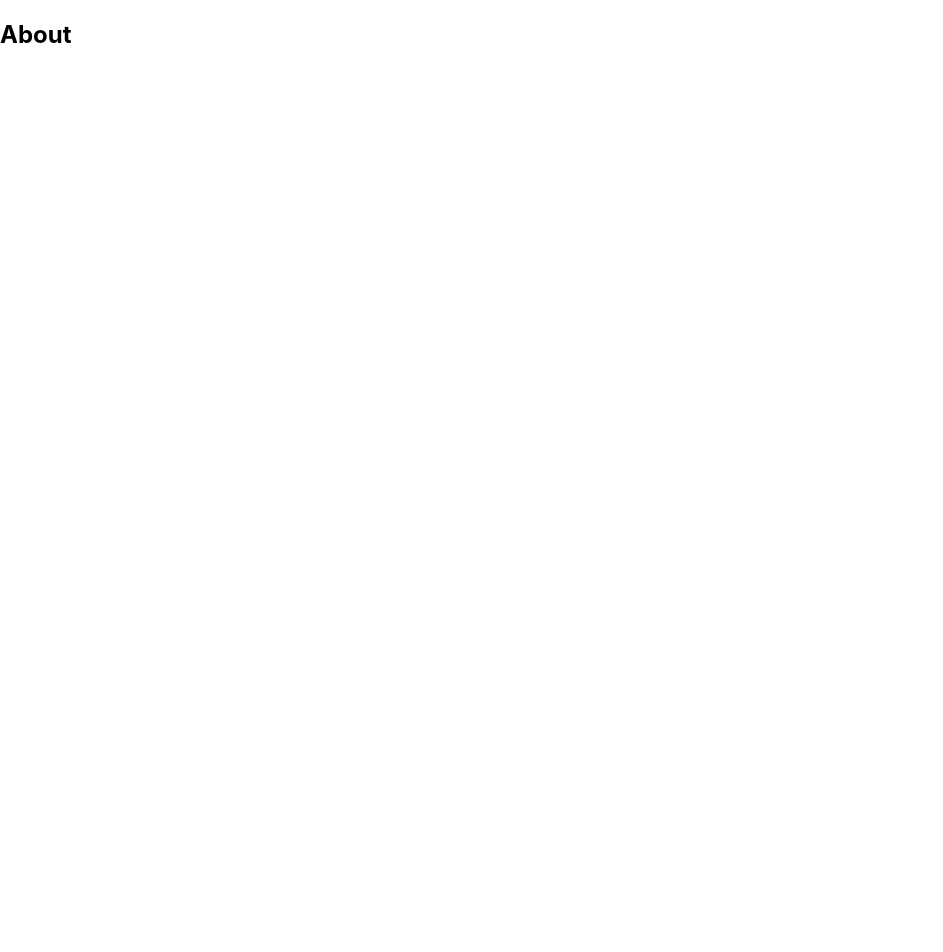
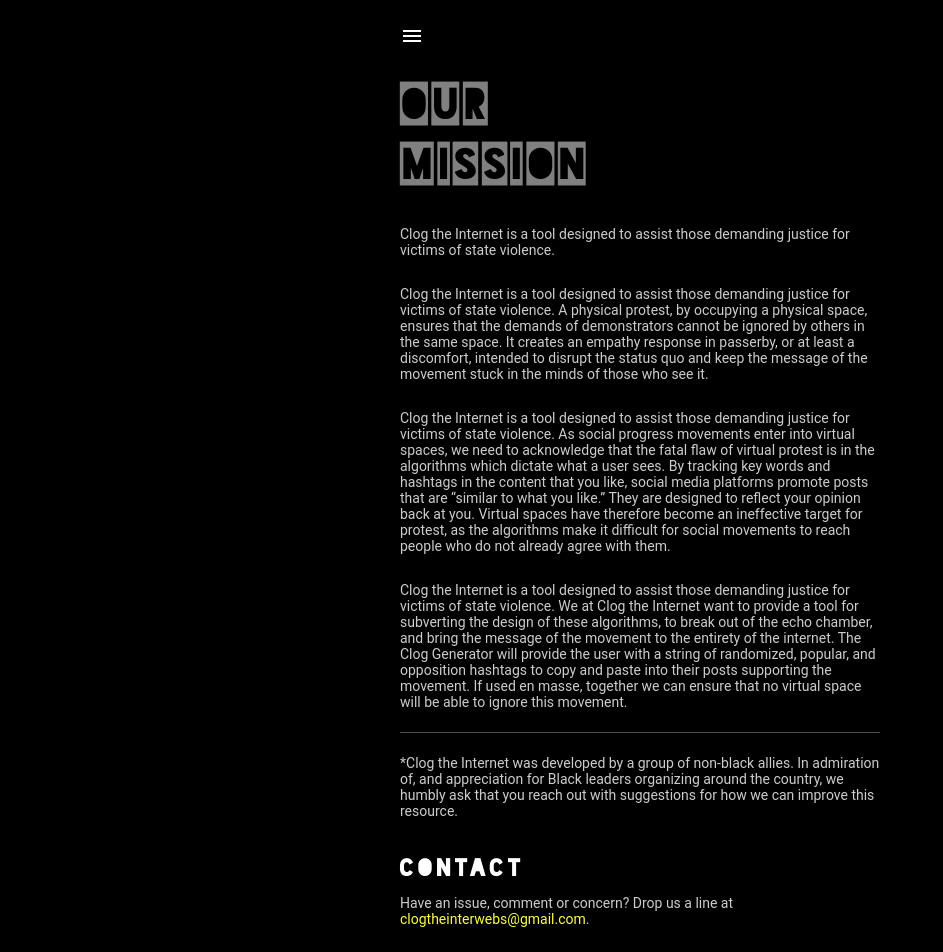
Before and after one commit to vjsingh/clogtheinternet, a React (Create React App) app: page /mission in a window 1280 px wide. Shown: the top 952 px of the page, without its empty margins (0-943 px from the left). Before the commit the page ends 800 px from the top, so only its background shows below. Built offline with nearby package versions, Linux system fonts and the light colour scheme.

Commit message:
Way more front end updates

```diff
--- /dev/null
+++ b/src/About.js
@@ -0,0 +1,82 @@
+import React from 'react';
+import styled from 'styled-components';
+
+import RightsText from './RightsText'
+import Header from './Header'
+import Title from './Title'
+import Container from './Container'
+import * as STATIC from './staticValues';
+
+function About(props) {
+  return (
+    <Container>
+      <Header showMenu={props.showMenu} />
+      <Title>Our<br/>Mission</Title>
+
+      <BodyText>
+Clog the Internet is a tool designed to assist those demanding justice for victims of state violence.
+      </BodyText>
+
+      <BodyText>
+Clog the Internet is a tool designed to assist those demanding justice for victims of state violence.
+A physical protest, by occupying a physical space, ensures that the demands of demonstrators cannot be ignored by others in the same space. It creates an empathy response in passerby, or at least a discomfort, intended to disrupt the status quo and keep the message of the movement stuck in the minds of those who see it.
+      </BodyText>
+
+      <BodyText>
+Clog the Internet is a tool designed to assist those demanding justice for victims of state violence.
+As social progress movements enter into virtual spaces, we need to acknowledge that the fatal flaw of virtual protest is in the algorithms which dictate what a user sees. By tracking key words and hashtags in the content that you like, social media platforms promote posts that are “similar to what you like.” They are designed to reflect your opinion back at you. Virtual spaces have therefore become an ineffective target for protest, as the algorithms make it difficult for social movements to reach people who do not already agree with them.
+      </BodyText>
+
+      <BodyText>
+Clog the Internet is a tool designed to assist those demanding justice for victims of state violence.
+We at Clog the Internet want to provide a tool for subverting the design of these algorithms, to break out of the echo chamber, and bring the message of the movement to the entirety of the internet. The Clog Generator will provide the user with a string of randomized, popular, and opposition hashtags to copy and paste into their posts supporting the movement. If used en masse, together we can ensure that no virtual space will be able to ignore this movement.
+      </BodyText>
+
+      <Divider/>
+
+      <BodyText>
+*Clog the Internet was developed by a group of non-black allies. In admiration of, and appreciation for Black leaders organizing around the country, we humbly ask that you reach out with suggestions for how we can improve this resource.
+      </BodyText>
+
+      <Heading>Contact</Heading>
+
+      <BodyText>
+Have an issue, comment or concern? Drop us a line at <BasicLink href="mailto:clogtheinterwebs@gmail.com">clogtheinterwebs@gmail.com</BasicLink>.
+      </BodyText>
+
+      <RightsText/>
+
+    </Container>
+  );
+}
+
+export default About;
+
+const BodyText = styled.p`
+  font-family: 'Roboto';
+  color: #CCCCCC;
+  font-size: 14px;
+`;
+
+const Divider = styled.hr`
+  width: 100%;
+  border: none;
+  border-bottom: 1px solid rgba(255,255,255,0.3);
+`;
+
+const Heading = styled.div`
+  color: white;
+  font-family: 'BlackoutMidnight';
+  font-size: 24px;
+  line-height: 24px;
+  letter-spacing: 4px;
+  text-transform: uppercase;
+  margin-top: 24px;
+`;
+
+const BasicLink = styled.a`
+  color: ${STATIC.YELLOW};
+  text-decoration: none;
+
+  &:hover { color: white; }
+`;
--- a/src/App.js
+++ b/src/App.js
@@ -1,10 +1,15 @@
 import React from 'react';
 import Home from './Home';
+import About from './About';
+import Artists from './Artists';
+import Donate from './Donate';
 import Menu from './Menu';
 import GlobalFonts from './Fonts';
 import { BrowserRouter as Router, Switch, Route } from "react-router-dom";
+import styled from 'styled-components';
 
 export default class App extends React.Component {
+
   constructor(props) {
     super(props);
     this.state = { showMenu: false };
@@ -21,7 +26,7 @@ export default class App extends React.Component {
   render() {
     return (
       <Router>
-        <div>
+        <Background>
           {this.state.showMenu ? (
             <Menu hideMenu={() => this.hideMenu()} />
           ) : (
@@ -40,21 +45,13 @@ export default class App extends React.Component {
               </Route>
             </Switch>
           )}
-        </div>
+        </Background>
         <GlobalFonts />
       </Router>
     );
   }
 }
 
-function About() {
-  return <h2>About</h2>;
-}
-
-function Donate() {
-  return <h2>Donate</h2>;
-}
-
-function Artists() {
-  return <h2>Artists</h2>;
-}
+const Background = styled.div`
+  background-color: black;
+`;
--- /dev/null
+++ b/src/Artists.js
@@ -0,0 +1,114 @@
+import React from 'react';
+import styled from 'styled-components';
+
+import Container from './Container'
+import RightsText from './RightsText'
+import Header from './Header'
+import Title from './Title'
+import * as STATIC from './staticValues';
+
+function Artists(props) {
+  return (
+    <Container>
+      <Header showMenu={props.showMenu} />
+      <Title>Black<br/>Artists</Title>
+
+      <ArtistTile>
+        <ArtistInfo>
+          <InfoContainer>
+            <ArtistName>Temi Coker</ArtistName>
+            <ArtistWebsite href="https://temicoker.co">temicoker.co</ArtistWebsite>
+          </InfoContainer>
+        </ArtistInfo>
+        <ArtistImage src="https://scontent-lga3-1.cdninstagram.com/v/t51.2885-15/e35/s1080x1080/101387039_251696146108482_719334181343596050_n.jpg?_nc_ht=scontent-lga3-1.cdninstagram.com&_nc_cat=106&_nc_ohc=pZ0UzA3wc4MAX8yTpvC&oh=3d2f8e838d290c829e96eb8288b90ab7&oe=5F1179E5" />
+      </ArtistTile>
+
+      <ArtistTile>
+        <DarkArtistInfo>
+          <InfoContainer>
+            <DarkArtistName>Monica Ahanonu</DarkArtistName>
+            <DarkArtistWebsite href="https://mahanonu.com">mahanonu.com</DarkArtistWebsite>
+          </InfoContainer>
+        </DarkArtistInfo>
+        <ArtistImage src="https://pbs.twimg.com/media/EZMk-OWUwAEe2ef.jpg" />
+      </ArtistTile>
+
+
+      <RightsText/>
+
+    </Container>
+  );
+}
+
+export default Artists;
+
+const ArtistTile = styled.div`
+  position: relative;
+  height: 152px;
+  margin-bottom: 24px;
+`;
+
+const ArtistInfo = styled.div`
+  position: absolute;
+  bottom: 0;
+  right: 0;
+  height: 64px;
+  width: 72%;
+  background-color: ${STATIC.YELLOW};
+  z-index: 5;
+`;
+
+const InfoContainer = styled.div`
+  margin: 16px 16px;
+`;
+
+const ArtistName = styled.div`
+  color: black;
+  font-family: 'BlackoutMidnight';
+  font-size: 14px;
+  line-height: 14px;
+  text-transform: uppercase;
+`;
+
+const ArtistWebsite = styled.a`
+  color: black;
+  font-family: Roboto;
+  font-style: normal;
+  font-weight: normal;
+  font-size: 12px;
+  line-height: 14px;
+
+  text-decoration-line: underline;
+
+  &:hover {
+    color: #4a4a4a;
+    text-decoration: none;
+  }
+`;
+
+const ArtistImage = styled.img`
+  position: absolute;
+  top: 0;
+  left: 0;
+  width: 128px;
+  height: 128px;
+  z-index: 3;
+`;
+
+const DarkArtistInfo = styled(ArtistInfo)`
+  background: black;
+  border: 1px solid white;
+  box-sizing: border-box;
+`;
+
+const DarkArtistName = styled(ArtistName)`
+  color: white;
+`;
+
+const DarkArtistWebsite = styled(ArtistWebsite)`
+  color: ${STATIC.YELLOW};
+  &:hover {
+    color: white;
+    text-decoration: none;
+  }
+`;
--- /dev/null
+++ b/src/Container.js
@@ -0,0 +1,17 @@
+import React from 'react';
+import styled from 'styled-components';
+
+import * as STATIC from './staticValues';
+
+const Container = styled.div`
+  margin: 0 auto;
+  display: flex;
+  flex: 1;
+  min-height: 100vh;
+  max-width: 480px;
+  flex-direction: column;
+  background-color: black;
+  padding: 8px ${STATIC.SIDE_MARGIN};
+`;
+
+export default Container;
--- /dev/null
+++ b/src/Donate.js
@@ -0,0 +1,65 @@
+import React from 'react';
+import styled from 'styled-components';
+
+import RightsText from './RightsText'
+import Header from './Header'
+import Title from './Title'
+import Container from './Container'
+import * as STATIC from './staticValues';
+
+function Donate(props) {
+  return (
+    <Container>
+      <Header showMenu={props.showMenu} />
+      <Title>Places_to<br/>Donate</Title>
+
+      <DonateList>
+        <DonateListItem>
+          <Name>Black Lives Matter</Name>
+          <Site href="https://www.blacklivesmatter.com">www.blacklivesmatter.com</Site>
+        </DonateListItem>
+      </DonateList>
+
+      <RightsText/>
+
+    </Container>
+  );
+}
+
+export default Donate;
+
+const DonateList = styled.ul`
+  list-style-type: none;
+  padding-inline-start: 0;
+`;
+
+const DonateListItem = styled.li`
+  font-family: 'Roboto';
+  color: #CCCCCC;
+  font-size: 14px;
+  margin-bottom: 24px;
+`;
+
+const Name = styled.div`
+  color: white;
+  font-family: 'Roboto';
+  font-style: normal;
+  font-weight: 900;
+  font-size: 24px;
+  line-height: 28px;
+  text-transform: uppercase;
+  margin-bottom: 6px;
+`;
+
+const Site = styled.a`
+  color: ${STATIC.YELLOW};
+  text-decoration: underline;
+
+  font-family: 'Roboto';
+  font-style: normal;
+  font-weight: normal;
+  font-size: 12px;
+  line-height: 14px;
+
+  &:hover { color: white; }
+`;
--- /dev/null
+++ b/src/Header.js
@@ -0,0 +1,28 @@
+import React from 'react';
+import styled from 'styled-components';
+import MenuIcon from '@material-ui/icons/Menu';
+
+function Header(props) {
+  return (
+    <HeaderContainer>
+      <MenuButton onClick={() => props.showMenu()}>
+        <MenuIcon style={{color: 'white'}}/>
+      </MenuButton>
+    </HeaderContainer>
+  );
+}
+
+
+const MenuButton = styled.button`
+  background-color: black;
+  border: 0;
+  padding: 0;
+  margin: 0;
+`;
+
+const HeaderContainer = styled.div`
+  margin: 16px 0 8px;
+`;
+
+
+export default Header;
--- a/src/Home.js
+++ b/src/Home.js
@@ -1,7 +1,9 @@
-import MenuIcon from '@material-ui/icons/Menu';
 import React from 'react';
 import styled from 'styled-components';
 
+import Header from './Header'
+import Title from './Title'
+import RightsText from './RightsText'
 import * as STATIC from './staticValues';
 
 function Home(props) {
@@ -27,14 +29,10 @@ function Home(props) {
 
   return (
     <Container>
-      <Header>
-        <MenuButton onClick={() => props.showMenu()}>
-          <MenuIcon style={{color: 'white'}}/>
-        </MenuButton>
-      </Header>
-      <TitleContainer>
-        <TitleText>Clog_the<br/>Internet</TitleText>
-      </TitleContainer>
+      <SideMarginContainer>
+        <Header showMenu={props.showMenu} />
+        <Title>Clog_the<br/>Internet</Title>
+      </SideMarginContainer>
       <TaglineContainer>
         <TaglineText>
           The Internet is a Tube<br/>
@@ -60,6 +58,7 @@ function Home(props) {
             </YellowButton>
           </ButtonRow>
         </HashtagsContainer>
+        <RightsText/>
       </Main>
     </Container>
   );
@@ -80,34 +79,14 @@ const Container = styled.div`
   background-color: black;
 `;
 
-const BodySection = styled.div`
-  padding: 0px ${STATIC.SIDE_MARGIN};
-  margin-bottom: 8px;
-`;
-
-const Header = styled.div`
-  margin: 16px ${STATIC.SIDE_MARGIN} 8px;
+const SideMarginContainer = styled.div`
+  margin: 0 ${STATIC.SIDE_MARGIN};
 `;
 
 const Main = styled.div`
   flex: 1;
   margin: 10px ${STATIC.SIDE_MARGIN};
 `;
-
-/*
- * Not working for some reason
- *
-const HashtagsView = styled.input.attrs(p => ({
-  contentEditable: true,
-  readOnly: false,
-}))`
-  width: 90%;
-  height: 100px;
-  margin-bottom: 16px;
-  background-color: black;
-  color: white;
-`;
-*/
 
 const hashTagsInputStyles = {
   width: '100%',
@@ -119,13 +98,6 @@ const hashTagsInputStyles = {
   boxSizing: 'border-box',
   border: '1px solid white',
 };
-
-const MenuButton = styled.button`
-  background-color: black;
-  border: 0;
-  padding: 0;
-  margin: 0;
-`;
 
 const ButtonRow = styled.div`
   width: 100%;
@@ -158,28 +130,15 @@ const YellowButtonText = styled(ButtonText)`
   color: ${STATIC.YELLOW};
 `;
 
-const TitleContainer = styled(BodySection)`
-  height: 144px;
-`;
-
 const HashtagsContainer = styled.div`
   display: flex;
   flex-direction: column;
   align-items: center;
 `;
 
-const TitleText = styled.p`
-  text-transform: uppercase;
-  margin: 0px;
-  height: 144px;
-  font-family: 'Blackout2AM';
-  color: rgba(255, 255, 255, 0.5);
-  font-size: 48px;
-  letter-spacing: 4px;
-  line-height: 60px;
-`;
-
-const TaglineContainer = styled(BodySection)`
+const TaglineContainer = styled.div`
+  padding: 0px ${STATIC.SIDE_MARGIN};
+  margin-bottom: 8px;
   display: flex;
   flex-direction: column;
   height: 100px;
@@ -206,7 +165,7 @@ const HashtagText = styled.p`
 */
 
 const BodyText = styled.p`
-  font-family: 'Arial';
+  font-family: 'Roboto';
   color: #CCCCCC;
-  font-size: 12px;
+  font-size: 14px;
 `
--- /dev/null
+++ b/src/RightsText.js
@@ -0,0 +1,24 @@
+import React from 'react';
+import styled from 'styled-components';
+
+function RightsText() {
+  return (
+    <TextContainer>
+      2020 clogtheinternet.com. All Rights Reserved.
+    </TextContainer>
+  );
+}
+
+
+const TextContainer = styled.div`
+  margin: 20px 0 0;
+  text-align: center;
+  text-transform: uppercase;
+  font-family: 'BlackoutMidnight';
+  color: rgba(255, 255, 255, 0.3);
+  font-size: 12px;
+  line-height: 30px;
+`;
+
+
+export default RightsText;
--- /dev/null
+++ b/src/Title.js
@@ -0,0 +1,30 @@
+import React from 'react';
+import styled from 'styled-components';
+
+function Title(props) {
+  return (
+    <TitleContainer>
+      <TitleText>{props.children}</TitleText>
+    </TitleContainer>
+  );
+}
+
+
+const TitleContainer = styled.div`
+  margin-bottom: 8px;
+  height: 144px;
+`;
+
+const TitleText = styled.p`
+  text-transform: uppercase;
+  margin: 0px;
+  height: 144px;
+  font-family: 'Blackout2AM';
+  color: rgba(255, 255, 255, 0.5);
+  font-size: 42px;
+  letter-spacing: 4px;
+  line-height: 60px;
+`;
+
+
+export default Title;
```
Also changed, not shown: src/Menu.js (+2 -10 lines).
